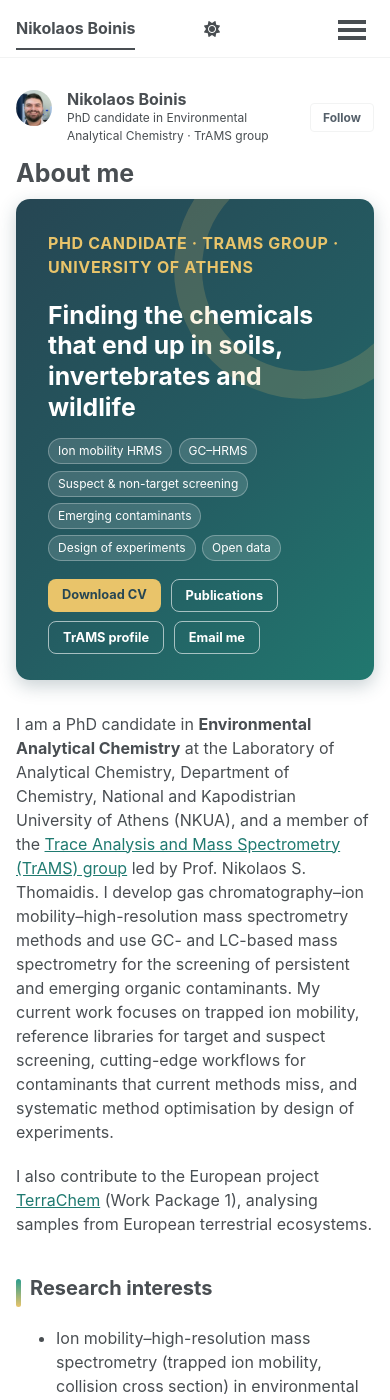
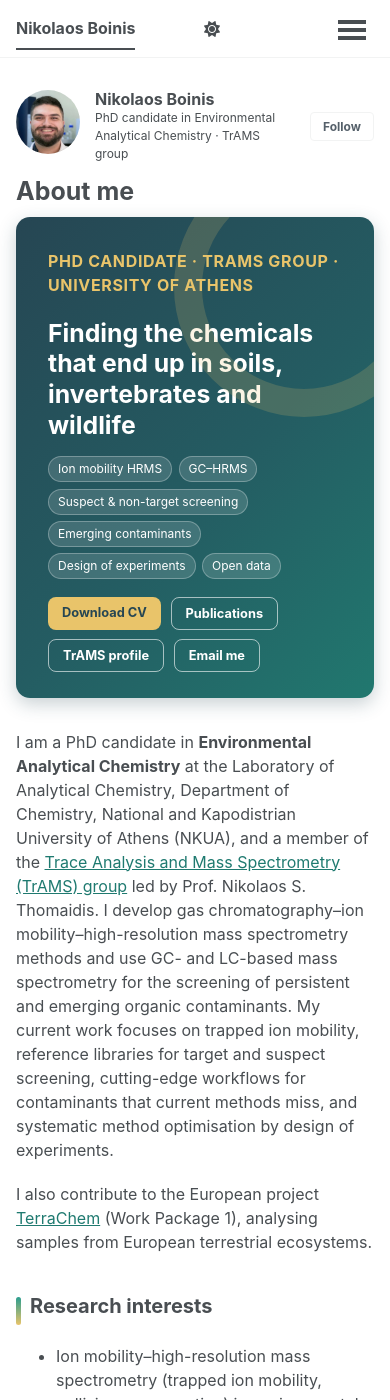
Before and after one commit to nboinis/nboinis.github.io, a Jekyll site: the page built from _pages/about.md, in a window 390 px wide and 1400 px high. Built offline with Jekyll 4.4.1, drawn with Linux system fonts in a browser that asks for light colours; a script bundle is joined from its source files by our own code; a style sheet for code colours, icons or effects is not loaded.

Commit message:
Larger profile photo on phones

```diff
--- a/_sass/layout/_custom.scss
+++ b/_sass/layout/_custom.scss
@@ -237,3 +237,10 @@ html:not([data-theme="dark"]) .page__footer strong {
 html:not([data-theme="dark"]) .author__urls-wrapper .btn--inverse {
   color: #55606a !important;
 }
+
+/* ---------- Narrow screens: larger profile photo ---------- */
+@media (max-width: 57.8em) {
+  .author__avatar {
+    width: 64px;
+  }
+}
```
